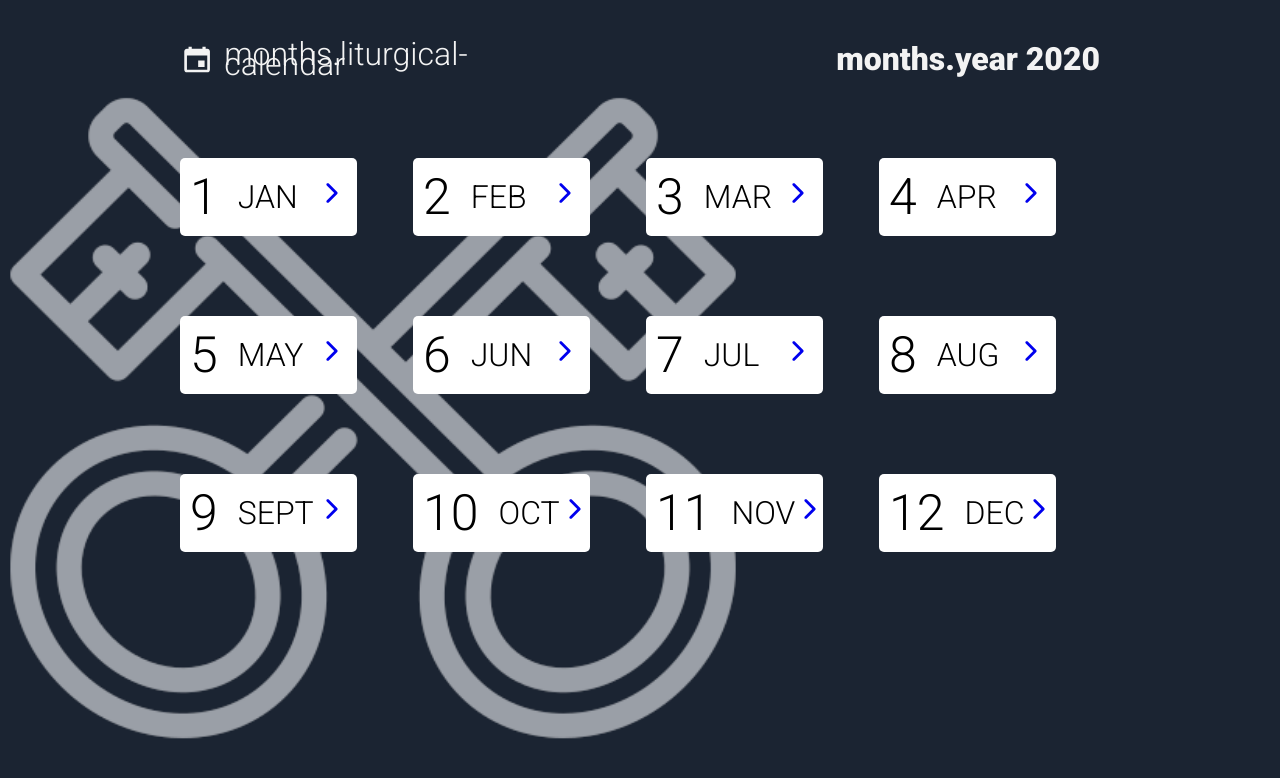
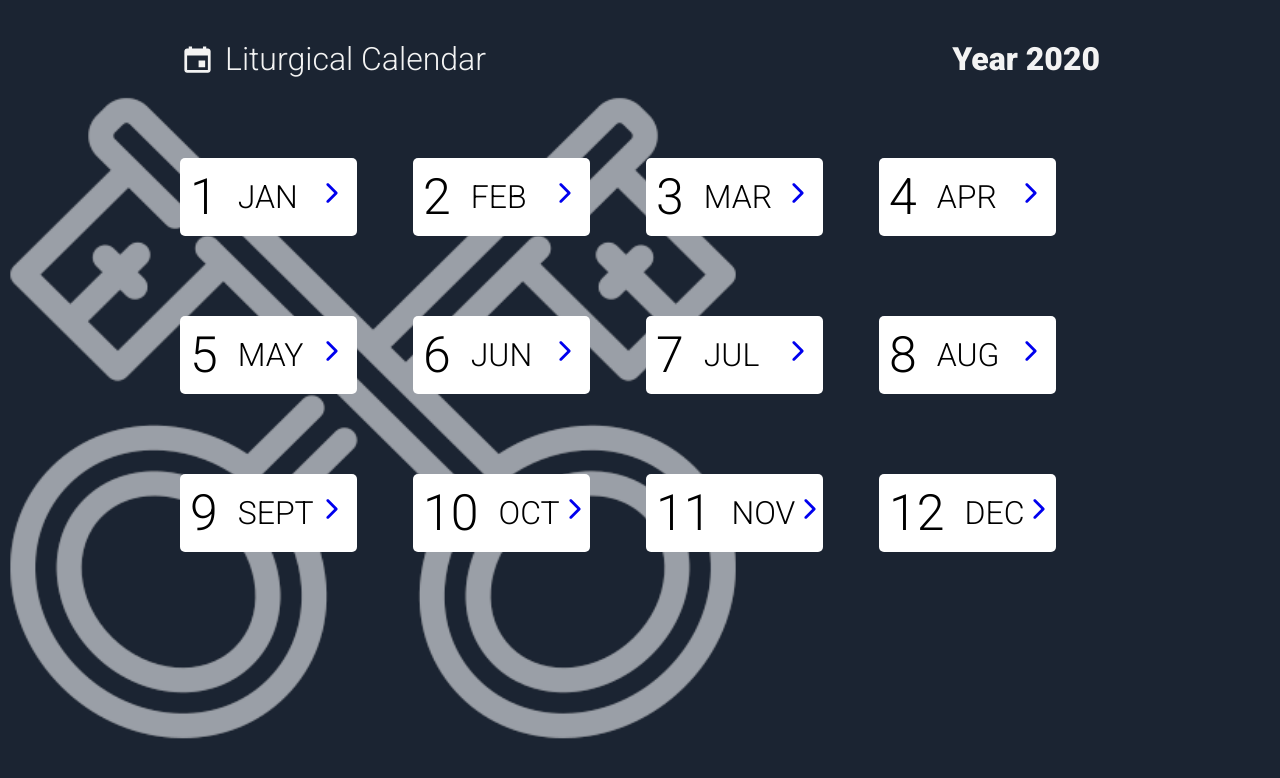
Before and after one commit to peidrao/Liturgical-Calendar, a React (Create React App) app: page / in a window 1280 px wide. Shown: the top 778 px of the page. Built offline with nearby package versions, Linux system fonts and the light colour scheme.

Commit message:
Reverting changes

```diff
--- a/src/pages/Home/index.tsx
+++ b/src/pages/Home/index.tsx
@@ -13,10 +13,10 @@ const Home: React.FC = () => {
       <Header>
         <Title>
           <IoMdCalendar size={35} />
-          <p> { t('months.liturgical-calendar') } </p>
+          <p> { t('liturgical-calendar') } </p>
         </Title>
 
-        <p> { t('months.year') } 2020</p>
+        <p> { t('year') } 2020</p>
       </Header>
 
       <Container>
```
